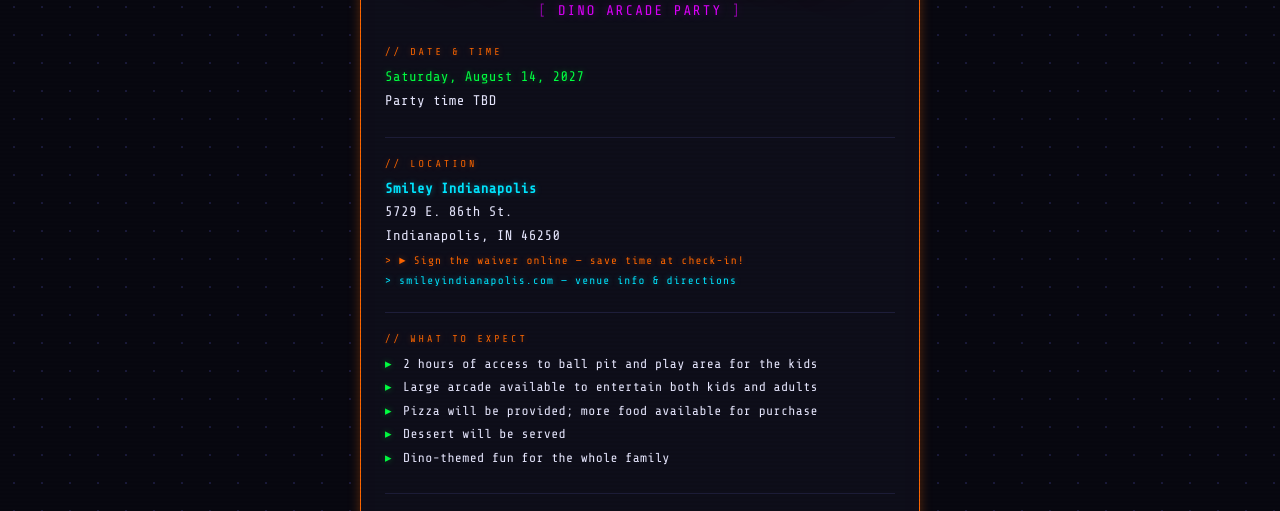
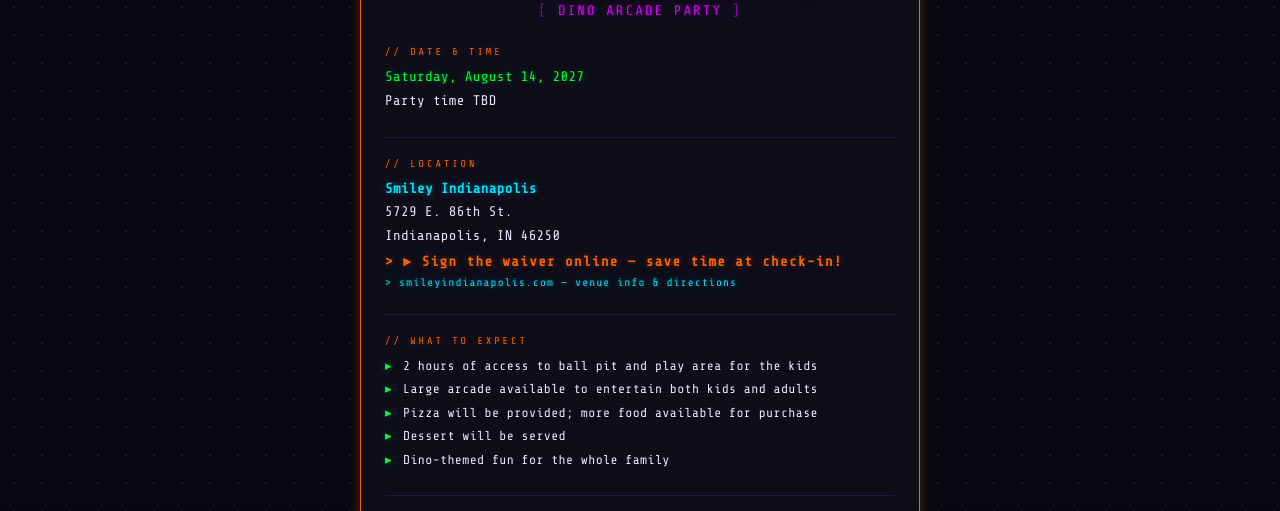
Before and after one commit to unclebobbysturkey/cheesyman-website, a plain HTML site: page nginx/html/rsvp-info.html in a window 1280 px wide. Shown: the part 287-798 px from the top of the page. Drawn offline with nearby package versions, Linux system fonts and the light colour scheme.

Commit message:
updated theme for party

```diff
--- a/nginx/html/rsvp-info.html
+++ b/nginx/html/rsvp-info.html
@@ -451,7 +451,7 @@
           5729 E. 86th St.<br/>
           Indianapolis, IN 46250
         </div>
-        <a class="venue-link" href="https://smileyentertainment.aluvii.com/Employee/Waiver/SignWaiverV2?waiverId=1" target="_blank" rel="noopener" style="color:var(--orange); text-shadow:0 0 6px var(--orange-glow);">&#9658; Sign the waiver online &mdash; save time at check-in!</a>
+        <a class="venue-link" href="https://smileyentertainment.aluvii.com/Employee/Waiver/SignWaiverV2?waiverId=1" target="_blank" rel="noopener" style="color:var(--orange); text-shadow:0 0 6px var(--orange-glow); font-size:14px; font-weight:bold;">&#9658; Sign the waiver online &mdash; save time at check-in!</a>
         <br/>
         <a class="venue-link" href="https://www.smileyindianapolis.com/" target="_blank" rel="noopener">smileyindianapolis.com — venue info &amp; directions</a>
       </div>
```
